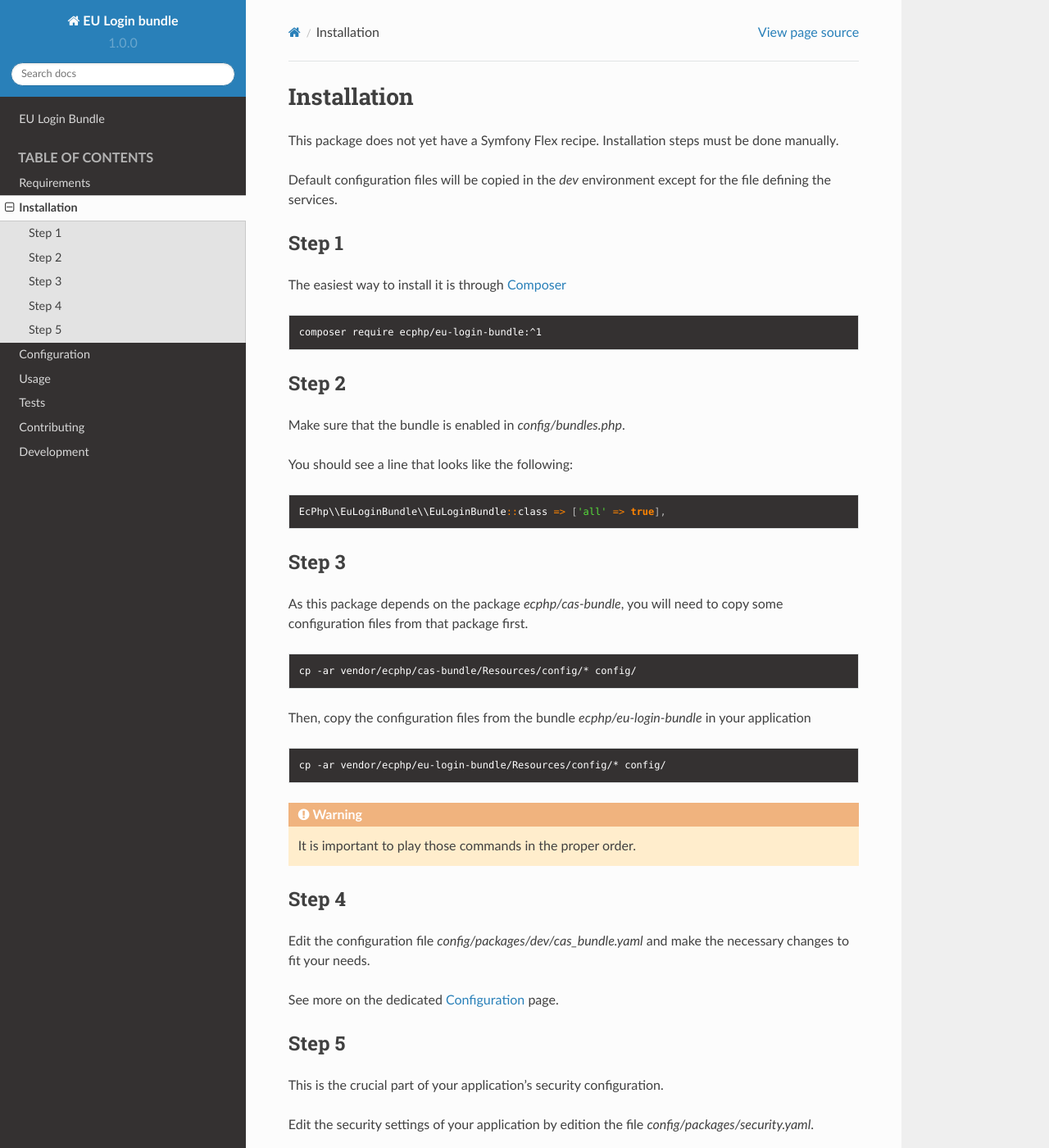
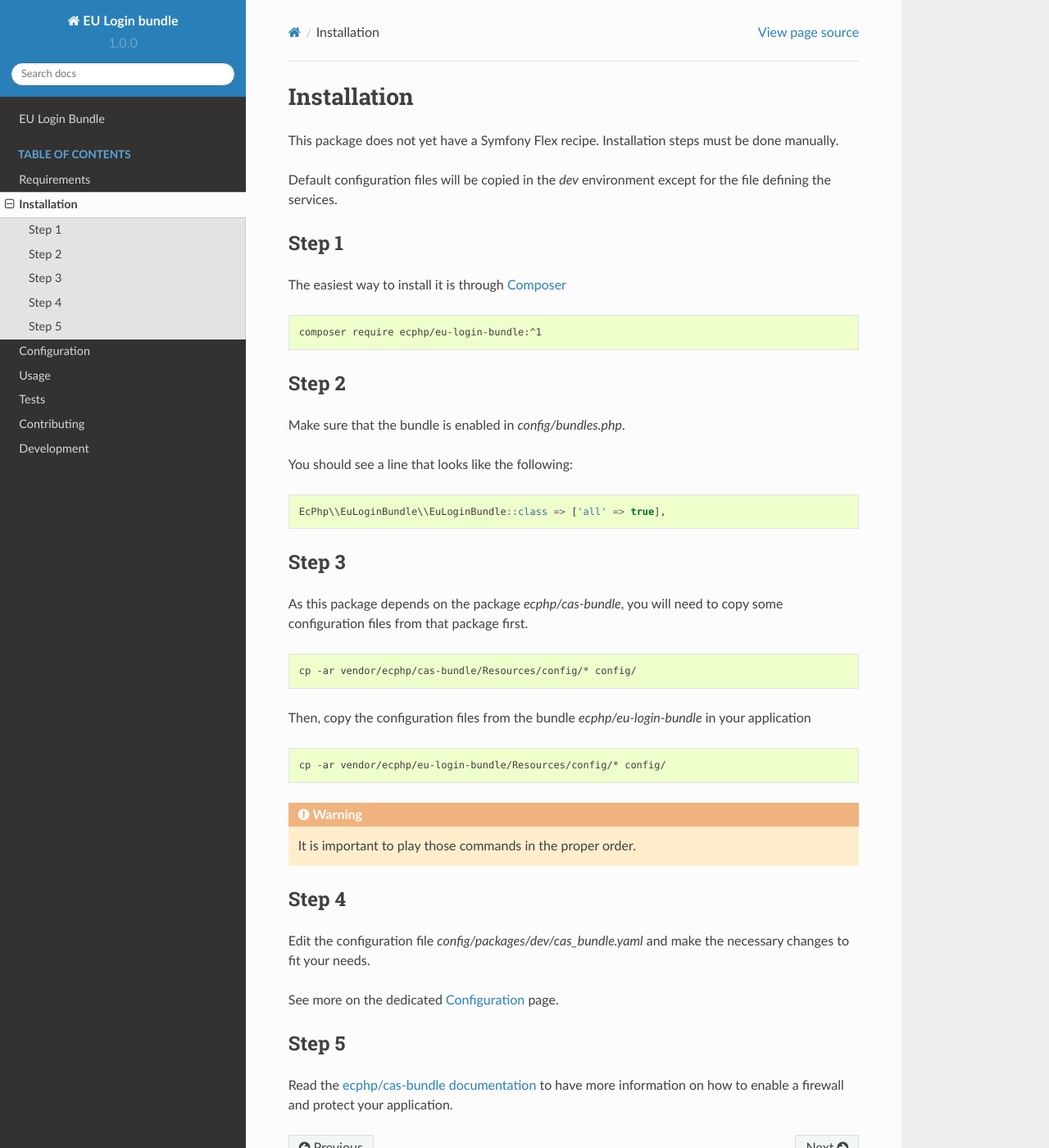
Before and after one commit to ecphp/eu-login-bundle, a Sphinx documentation site: the page built from docs/pages/installation.rst, in a window 1280 px wide and 1400 px high. Shown: the whole window at 82% size. Built offline with Sphinx 7.4.7 and the Read the Docs theme 2.0.0, drawn with Linux system fonts in a browser that asks for light colours; some of the changed text lies outside the part shown.

Commit message:
Update documentation.
(cherry picked from commit 4545d053c52e86c49ede653efe444573fe51cbb2)

```diff
--- a/docs/_static/custom.css
+++ /dev/null
@@ -1,16 +0,0 @@
-.row-even .line-block, .row-odd .line-block {
-  margin-left: 0;
-}
-
-.versionmodified {
-  font-weight: bold;
-}
-
-.wy-menu-vertical p.caption {
-  color: #b3b3b3;
-  margin-top: 16px;
-  margin-bottom: 0;
-}
-.wy-menu-vertical p.caption .caption-text {
-  font-size: 120%;
-}
--- a/docs/_static/highlight.css
+++ /dev/null
@@ -1,59 +0,0 @@
-div.highlight {
-  background-color: #343131 !important;
-}
-
-div.highlight pre {
-  border: none;
-  color: white !important;
-}
-
-div.highlight pre span.n,
-div.highlight pre span.na,
-div.highlight pre span.nb,
-div.highlight pre span.nc,
-div.highlight pre span.nf,
-div.highlight pre span.nx,
-div.highlight pre span.kn {
-  color: white;
-}
-
-div.highlight pre span.nv {
-  color: #6ab0de
-}
-
-div.highlight pre span.k, div.highlight pre span.o {
-  color: #ff8400;
-}
-
-div.highlight pre span.mi,
-div.highlight pre span.s,
-div.highlight pre span.s1,
-div.highlight pre span.s2,
-div.highlight pre span.sr {
-  color: #56db3a;
-}
-
-div.highlight pre span.hll {
-  background-color: #848484;
-}
-
-div.highlight pre span.hll span.c1 {
-  color: #d8d8d8;
-}
-
-div.highlight pre span.p {
-  color: #b3b3b3;
-}
-
-table.highlighttable td {
-  padding: 0;
-}
-
-table.highlighttable td div.linenodiv {
-  text-align: right;
-  width: 38px;
-}
-
-div.highlight-json pre span.nt {
-  color: cornsilk;
-}
--- a/docs/pages/development.rst
+++ b/docs/pages/development.rst
@@ -17,6 +17,11 @@
 
 If you prefer to use your local machine, there are already `some documentation on Github`_.
 
+If you want to test against `EU Login`_, make sure that your application respond on the ``localhost`` hostname, it's the
+only domain for which it will work.
+However, only basic authentication will work and it will not be possible to enable authentication with proxy because
+the hostname ``localhost`` will not be accessible from the Internet.
+
 Maintainers
 -----------
 
--- a/docs/pages/installation.rst
+++ b/docs/pages/installation.rst
@@ -56,29 +56,8 @@
 Step 5
 ~~~~~~
 
-This is the crucial part of your application's security configuration.
-
-Edit the security settings of your application by edition the file `config/packages/security.yaml`.
-
-.. code-block:: yaml
-
-    security:
-        firewalls:
-            main:
-                anonymous: ~
-                guard:
-                    provider: eulogin
-                    authenticators:
-                        - cas.guardauthenticator
-
-        access_control:
-            - { path: ^/api, role: ROLE_CAS_AUTHENTICATED }
-            - { path: ^/admin, role: ROLE_CAS_AUTHENTICATED }
-
-This configuration example will trigger the authentication on paths starting
-with `/api` or `/admin`, therefore make sure that at least such paths exists.
-
-Feel free to change these configuration to fits your need. Have a look at
-`the Symfony documentation about security and Guard authentication`_.
+Read the `ecphp/cas-bundle documentation`_ to have more information on how to enable a firewall and protect your
+application.
 
 .. _Composer: https://getcomposer.org
+.. _ecphp/cas-bundle documentation: https://cas-bundle.readthedocs.io/en/latest/pages/installation.html
--- a/docs/pages/tests.rst
+++ b/docs/pages/tests.rst
@@ -1,8 +1,7 @@
 Tests, code quality and code style
 ==================================
 
-Every time changes are introduced into the library, `Travis CI`_ and `Github Actions`_
-run the tests written with `PHPSpec`_.
+Every time changes are introduced into the library, `Github Actions`_ run the tests written with `PHPSpec`_.
 
 `PHPInfection`_ is also triggered used to ensure that your code is properly
 tested.
--- a/docs/pages/usage.rst
+++ b/docs/pages/usage.rst
@@ -1,2 +1,5 @@
 Usage
 =====
+
+Once the bundle installed and setup properly, browsing a secured path should redirect you to EU Login, straight for
+authentication.
```
Also changed, not shown: other parts of docs/pages/development.rst (+1 -0 lines).
